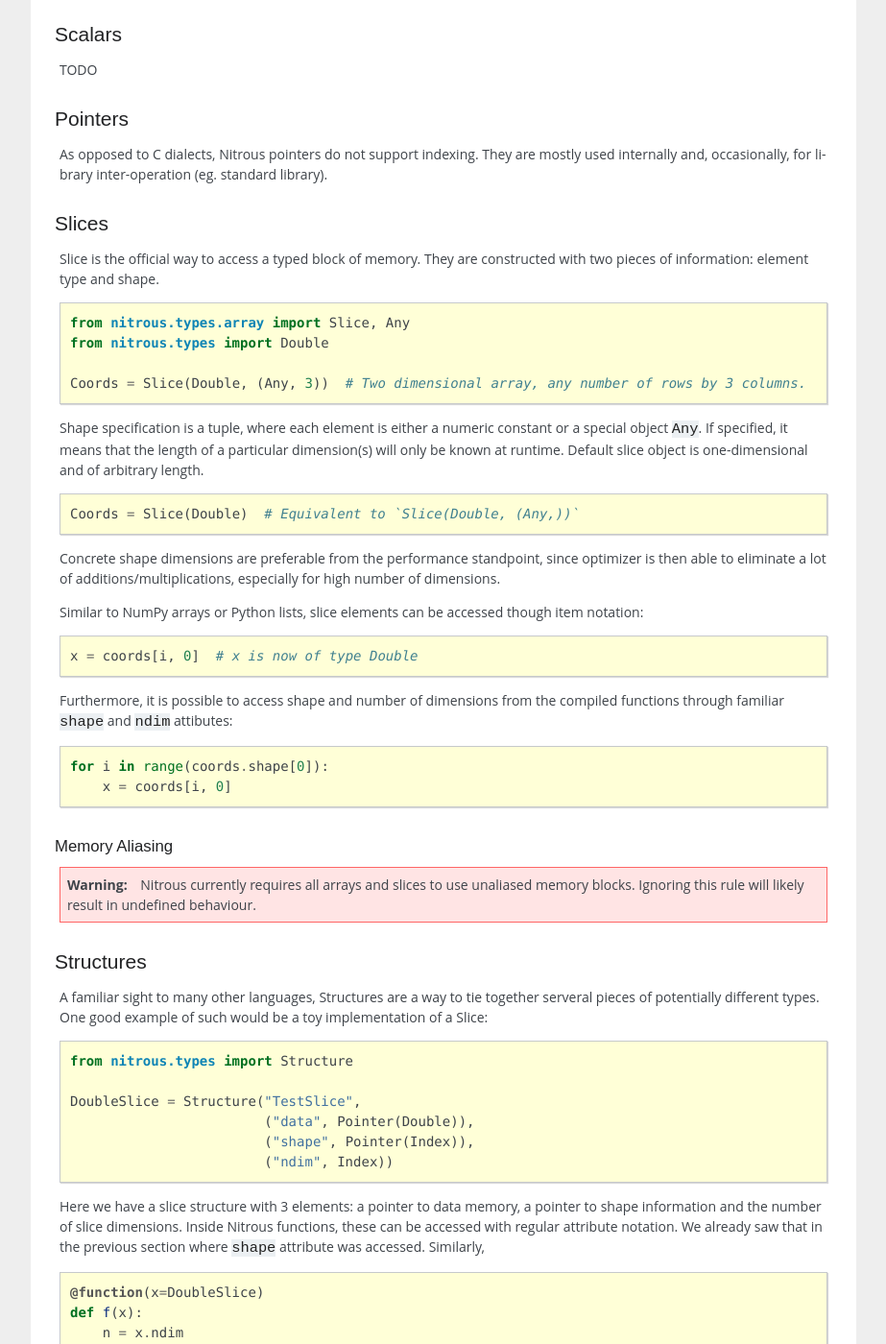
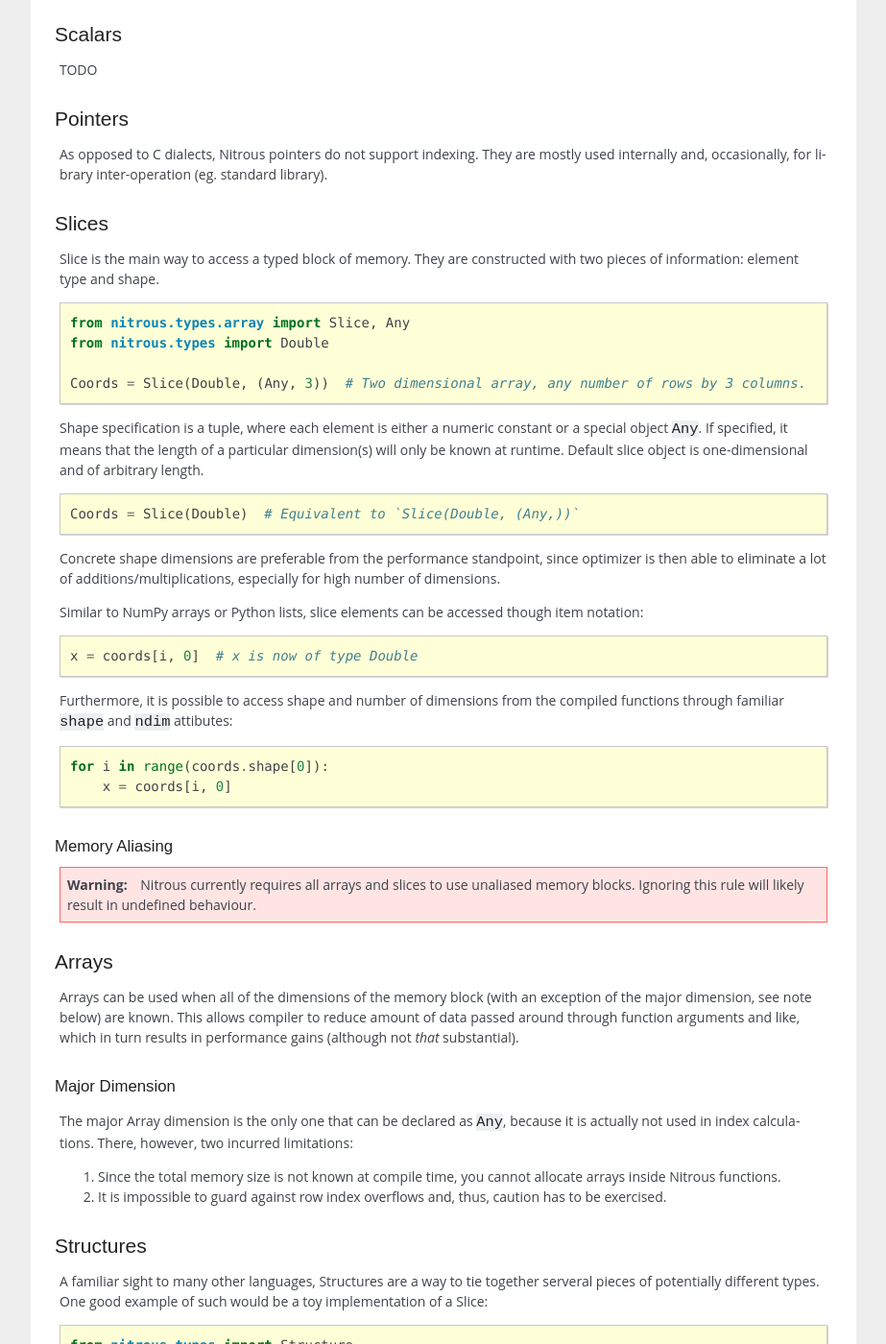
Before and after one commit to dtcaciuc/nitrous, a Sphinx documentation site: the page built from doc/userguide.rst, in a window 1280 px wide and 1400 px high, scrolled down 4077 px. Shown: the whole window at 96% size, without its empty margins (198-1121 px from the left). Built offline with Sphinx 7.4.7, drawn with Linux system fonts in a browser that asks for light colours; some of the changed text lies outside the part shown.

Commit message:
Added user guide section regarding Arrays

```diff
--- a/doc/userguide.rst
+++ b/doc/userguide.rst
@@ -243,7 +243,8 @@ standard library).
 Slices
 ------
 
-Slice is the official way to access a typed block of memory. They are constructed with two pieces of information: element type and shape.
+Slice is the main way to access a typed block of memory. They are constructed
+with two pieces of information: element type and shape.
 
 .. code-block:: python
 
@@ -282,6 +283,29 @@ Memory Aliasing
 
 .. warning:: Nitrous currently requires all arrays and slices to use unaliased
     memory blocks. Ignoring this rule will likely result in undefined behaviour.
+
+
+Arrays
+------
+
+Arrays can be used when all of the dimensions of the memory block (with an
+exception of the major dimension, see note below) are known. This allows
+compiler to reduce amount of data passed around through function arguments and
+like, which in turn results in performance gains (although not *that*
+substantial).
+
+Major Dimension
+***************
+
+The major Array dimension is the only one that can be declared as ``Any``,
+because it is actually not used in index calculations. There, however, two
+incurred limitations:
+
+1. Since the total memory size is not known at compile time, you cannot
+   allocate arrays inside Nitrous functions.
+
+2. It is impossible to guard against row index overflows and, thus, caution has
+   to be exercised.
 
 Structures
 ----------
```
